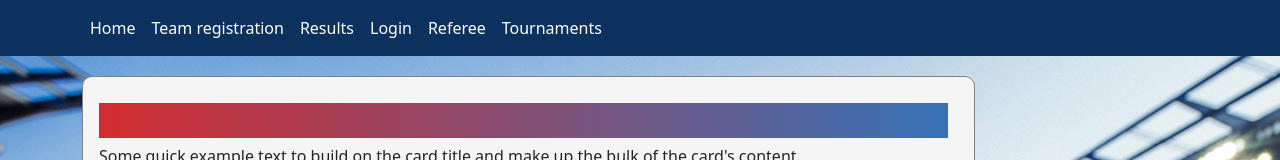
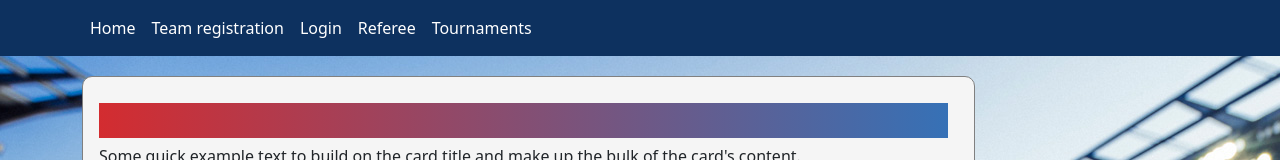
Before and after one commit to vinitamaloo/SER-515-mjf, a React (Create React App) app in the folder client/: page /tournament in a window 1280 px wide. Shown: the top 160 px of the page. Built offline with nearby package versions, Linux system fonts and the light colour scheme; no server answers.

Commit message:
Add support for adding link for results in tournaments match card

```diff
--- a/client/src/App.js
+++ b/client/src/App.js
@@ -44,14 +44,9 @@ function App() {
             <li className="nav-item">
                 <Link className="nav-link" to={"/team-registration"}>Team registration</Link>
             </li>
-            <li className="nav-item">
-                <Link className="nav-link" to={"/results"}>Results</Link>
-            </li>
-              {role === "" &&
-                  <li className="nav-item">
+              <li className="nav-item">
                     <Link className="nav-link" to={"/sign-in"}>Login</Link>
-                  </li>
-              }
+              </li>
               <li className="nav-item">
                 <Link className="nav-link" to={"/sign-up"}>Referee</Link>
               </li>
--- a/client/src/Tournaments/match-card.js
+++ b/client/src/Tournaments/match-card.js
@@ -22,7 +22,7 @@ export default function MatchCard({ title, matches }) {
                         }}
                     >Schedule</Link></Card.Link>
                     <Card.Link><Link to={"/sign-in"}>Standing</Link></Card.Link>
-                    <Card.Link><Link to={"/sign-in"}>Results</Link></Card.Link>
+                    <Card.Link><Link to={"/results"}>Results</Link></Card.Link>
                 </div>
             </Card.Body>
         </Card>
```
